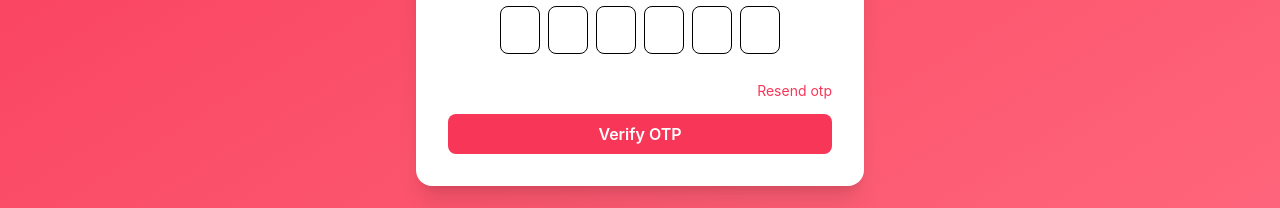
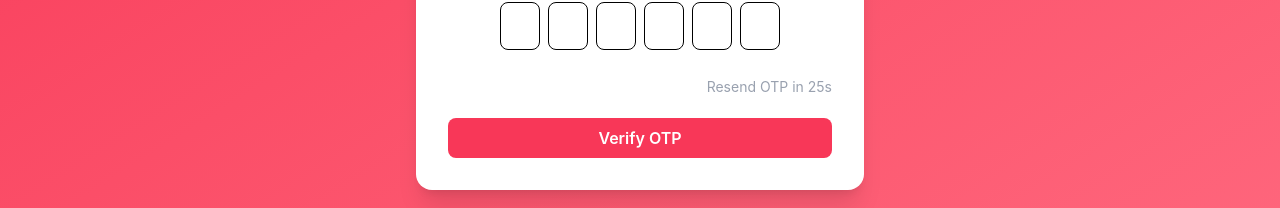
Before and after one commit to rajiarasheed/iBuy, a React (Vite) app in the folder frontend/: page /verify-otp in a window 1280 px wide. Shown: the part 364-572 px from the top of the page. Built offline with nearby package versions, Linux system fonts and the light colour scheme.

Commit message:
Add OTP resend timer functionality

```diff
--- a/frontend/src/pages/user/ResetPassword.jsx
+++ b/frontend/src/pages/user/ResetPassword.jsx
@@ -1,4 +1,4 @@
-import React, { memo, useState, useCallback } from "react";
+import React, { memo, useState, useCallback, useEffect } from "react";
 import { useForm } from "react-hook-form";
 import { useNavigate, useLocation, Link } from "react-router-dom";
 import { toast } from "react-toastify";
@@ -13,7 +13,14 @@ const ResetPassword = () => {
   const [loading, setLoading] = useState(false);
   const [showPassword, setShowPassword] = useState(false);
   const [showConfirmPassword, setShowConfirmPassword] = useState(false);
-
+  const [timer, setTimer] = useState(30);
+  useEffect(() => {
+    if (timer <= 0) return;
+    const interval = setInterval(() => {
+      setTimer((prev) => prev - 1);
+    }, 1000);
+    return () => clearInterval(interval);
+  }, [timer]);
   const {
     register,
     handleSubmit,
@@ -23,9 +30,11 @@ const ResetPassword = () => {
 
   const password = watch("password");
   const handleResendOtp = async () => {
+    if (timer > 0) return;
     try {
       await resendOtp({ email });
       toast.success("New OTP sent!");
+      setTimer(30);
     } catch (err) {
       toast.error(err?.response?.data?.message || "Failed to resend OTP");
     }
@@ -133,7 +142,11 @@ const ResetPassword = () => {
                 onClick={() => setShowConfirmPassword((prev) => !prev)}
                 className="absolute right-3 top-2.5 cursor-pointer text-gray-500"
               >
-                {showConfirmPassword ? <FiEyeOff size={18} /> : <FiEye size={18} />}
+                {showConfirmPassword ? (
+                  <FiEyeOff size={18} />
+                ) : (
+                  <FiEye size={18} />
+                )}
               </span>
               {errors.confirmPassword && (
                 <p className="text-red-500 text-sm">
@@ -144,10 +157,14 @@ const ResetPassword = () => {
 
             <div className="text-right">
               <span
-                className="text-sm text-[#F83758] cursor-pointer hover:underline"
+                className={`text-sm ${
+                  timer > 0
+                    ? "text-gray-400 cursor-not-allowed"
+                    : "text-[#F83758] cursor-pointer hover:underline"
+                }`}
                 onClick={handleResendOtp}
               >
-                Resend otp
+                {timer > 0 ? `Resend OTP in ${timer}s` : "Resend OTP"}
               </span>
             </div>
 
--- a/frontend/src/pages/user/VerifyOTP.jsx
+++ b/frontend/src/pages/user/VerifyOTP.jsx
@@ -1,84 +1,103 @@
-import React, { memo, useCallback, useState } from 'react'
-import { useLocation, useNavigate } from 'react-router-dom'
-import { toast } from 'react-toastify'
-import { resendOtp, verifyOtp } from '../../services/authService'
+import React, { memo, useCallback, useEffect, useState } from "react";
+import { useLocation, useNavigate } from "react-router-dom";
+import { toast } from "react-toastify";
+import { resendOtp, verifyOtp } from "../../services/authService";
 
 const VerifyOTP = () => {
-    const navigate=useNavigate()
-    const location=useLocation()
-    const email=location.state?.email;
-    const [otp,setOtp]=useState(["","","","","",""]);
-    const [loading,setLoading]=useState(false);
-    const handleChange=(value,index)=>{
-        if(!/^\d*$/.test(value))return;
+  const navigate = useNavigate();
+  const location = useLocation();
+  const email = location.state?.email;
+  const [otp, setOtp] = useState(["", "", "", "", "", ""]);
+  const [loading, setLoading] = useState(false);
+  const [timer, setTimer] = useState(30);
 
-        const newOtp=[...otp];
-        newOtp[index]=value;
-        setOtp(newOtp)
+  // changing timer
+  useEffect(() => {
+    if (timer <= 0) return;
+    const interval = setInterval(() => {
+      setTimer((prev) => prev - 1);
+    }, 1000);
+    return () => clearInterval(interval);
+  }, [timer]);
+
+  const handleChange = (value, index) => {
+    if (!/^\d*$/.test(value)) return;
+
+    const newOtp = [...otp];
+    newOtp[index] = value;
+    setOtp(newOtp);
 
     // auto focus
-        if (value&&index<5) {
-            document.getElementById(`otp-${index+1}`).focus()
+    if (value && index < 5) {
+      document.getElementById(`otp-${index + 1}`).focus();
     }
-    }
+  };
 
   // resend otp
   const handleResendOtp = async () => {
+    if (timer > 0) return;
     try {
       await resendOtp({ email });
       toast.success("New OTP sent!");
+      setTimer(30);
     } catch (err) {
       toast.error(err?.response?.data?.message || "Failed to resend OTP");
     }
   };
 
   // handleSubmit
-    const handleSubmit=useCallback(async()=>{
-        const finalOtp=otp.join("")
+  const handleSubmit = useCallback(async () => {
+    const finalOtp = otp.join("");
 
-        if(finalOtp.length!==6){
-            toast.error("Enter complete otp")
-            return
+    if (finalOtp.length !== 6) {
+      toast.error("Enter complete otp");
+      return;
     }
-        setLoading(true)
+    setLoading(true);
     try {
-            await verifyOtp({email,otp:finalOtp})
-            toast.success("OTP verified successfully!")
-            navigate('/login')
+      await verifyOtp({ email, otp: finalOtp });
+      toast.success("OTP verified successfully!");
+      navigate("/login");
     } catch (error) {
-            console.log(error)
-            toast.error(error?.response?.data?.message || 'Invalid otp')
-        }finally{
-            setLoading(false)
+      console.log(error);
+      toast.error(error?.response?.data?.message || "Invalid otp");
+    } finally {
+      setLoading(false);
     }
-    },[otp,email,navigate])
+  }, [otp, email, navigate]);
 
   return (
-
     <div className="min-h-screen flex items-center justify-center px-4 bg-gradient-to-br from-[#F83758] to-[#ff6b81]">
       <div className="w-full max-w-md bg-white p-8 rounded-2xl shadow-xl">
         <h2 className="text-2xl font-bold mb-2">Verify OTP</h2>
-            <p className='text-gray-500 mb-6'>Enter the 6-digit code sent to your email</p>
+        <p className="text-gray-500 mb-6">
+          Enter the 6-digit code sent to your email
+        </p>
 
         {/* otp box */}
         <div className="flex gap-2 justify-center mb-6">
-                {otp.map((digit,index)=>(
-                    <input key={index}
+          {otp.map((digit, index) => (
+            <input
+              key={index}
               value={digit}
               id={`otp-${index}`}
-                     onChange={(e)=>handleChange(e.target.value,index)}
+              onChange={(e) => handleChange(e.target.value, index)}
               maxLength={1}
-                     className='w-10 h-12 border rounded-lg text-center focus:ring-2 focus:ring-[#F83758] outline-none focus:border-0'
+              className="w-10 h-12 border rounded-lg text-center focus:ring-2 focus:ring-[#F83758] outline-none focus:border-0"
             />
           ))}
         </div>
 
-            <div className="text-right mb-3">
+        <div className="text-right">
           <span
-                className="text-sm text-[#F83758] cursor-pointer hover:underline"
+            className={`text-sm ${
+              timer > 0
+                ? "text-gray-400 cursor-not-allowed"
+                : "text-[#F83758] cursor-pointer hover:underline"
+            }`}
             onClick={handleResendOtp}
           >
-                Resend otp
+            {timer > 0 ? `Resend OTP in ${timer}s` : "Resend OTP"}
           </span>
         </div>
 
@@ -86,13 +105,13 @@ const VerifyOTP = () => {
         <button
           onClick={handleSubmit}
           disabled={loading}
-              className="w-full bg-[#F83758] text-white py-2 rounded-lg font-semibold hover:opacity-90 transition disabled:opacity-50"
+          className="w-full mt-5 bg-[#F83758] text-white py-2 rounded-lg font-semibold hover:opacity-90 transition disabled:opacity-50"
         >
           {loading ? "Verifying..." : "Verify OTP"}
         </button>
       </div>
     </div>
-  )
-}
+  );
+};
 
-export default memo(VerifyOTP)
+export default memo(VerifyOTP);
```
Lines whose indentation alone changed are shown as unchanged.
